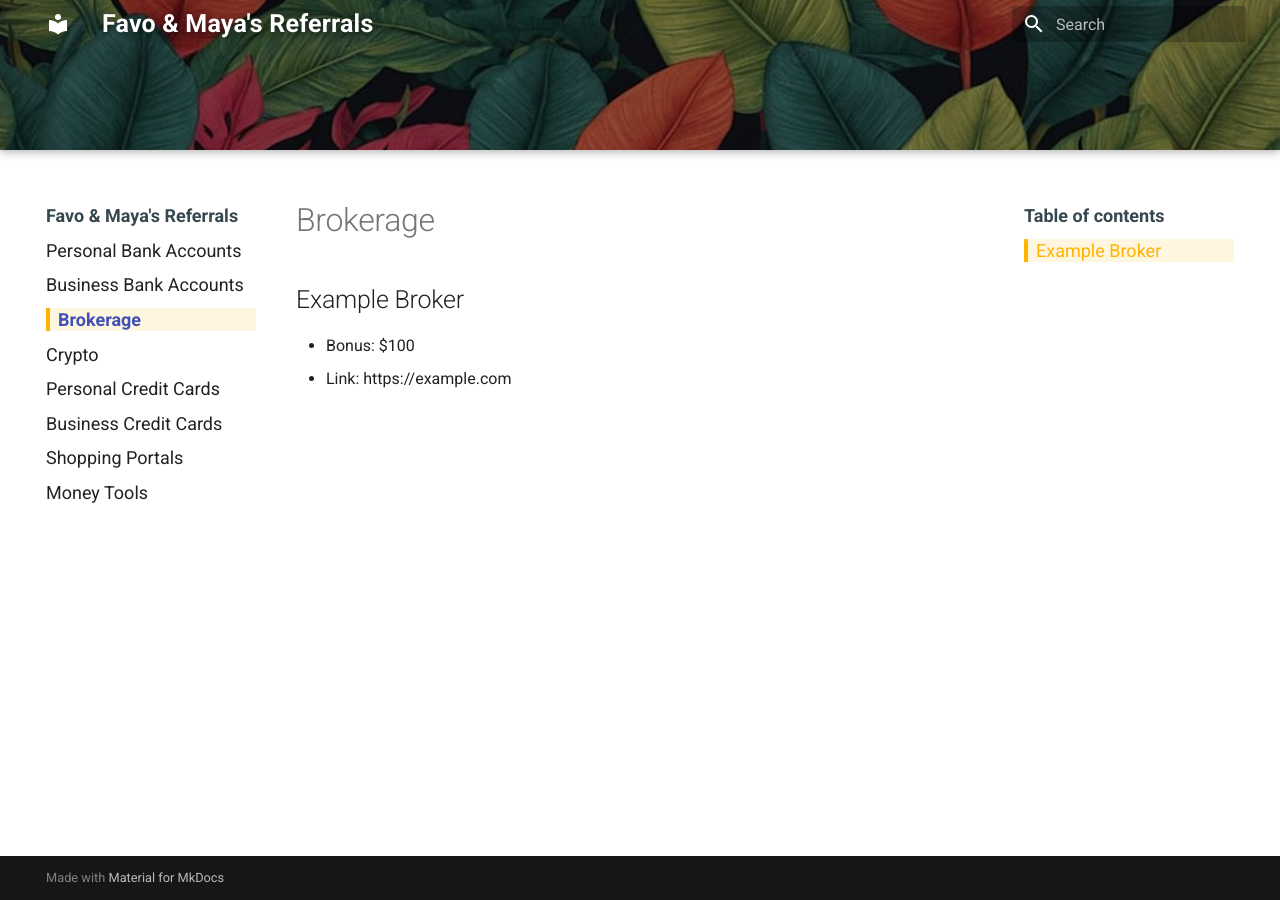
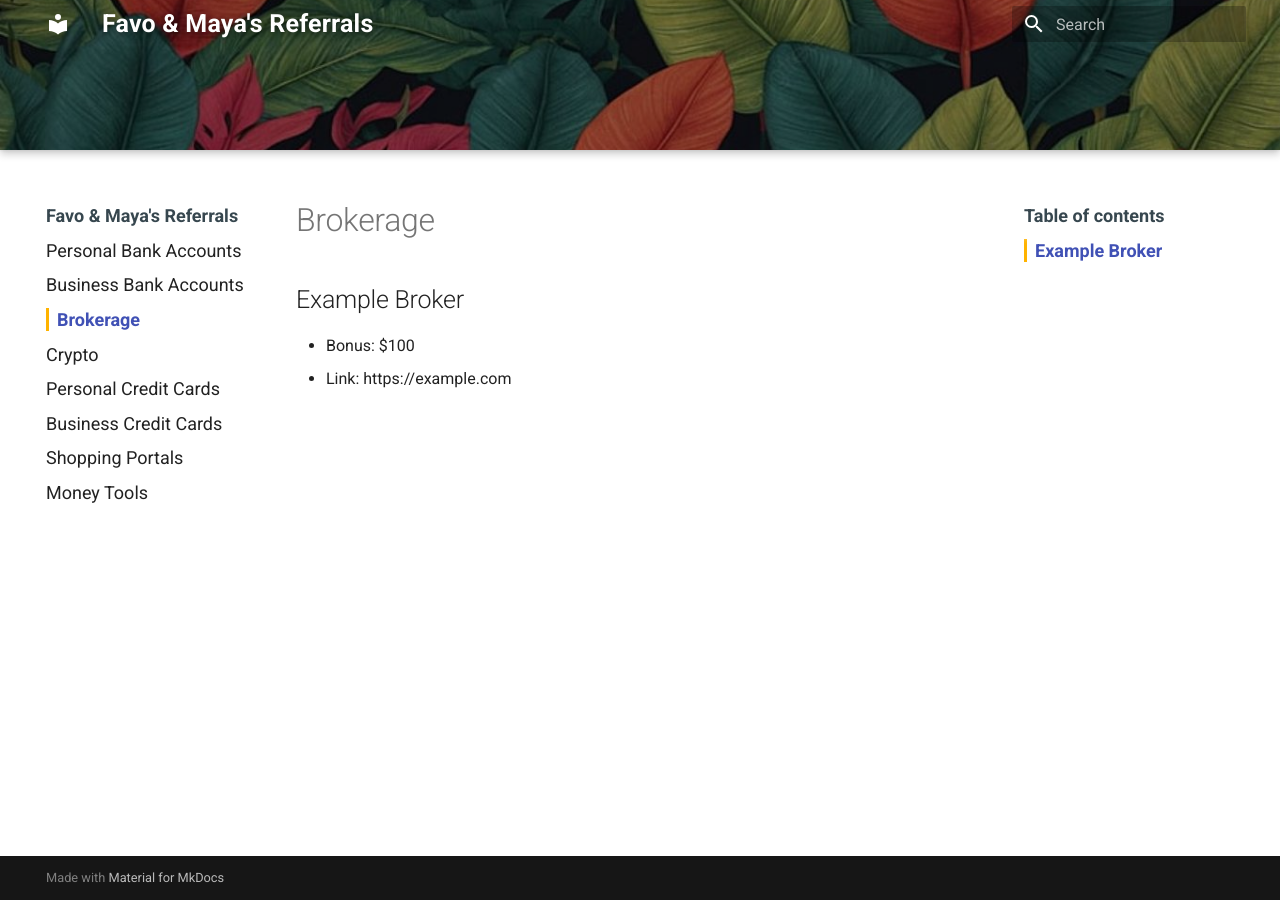
Before and after one commit to whispersofzephyr/favolinkhub-site, an MkDocs documentation site: the page built from docs/brokerage.md, in a window 1280 px wide. Built offline with MkDocs 1.6.1 and Material for MkDocs 9.7.7, drawn with Linux system fonts in a browser that asks for light colours.

Commit message:
Refactor CSS for navigation and header styles
Removed unused styles and consolidated active link styles for navigation. Updated header styles for better readability and organization.

```diff
--- a/docs/stylesheets/extra.css
+++ b/docs/stylesheets/extra.css
@@ -1,15 +1,6 @@
-/* =======================================================
-   左侧导航（主导航）
-   ======================================================= */
-
-/* 当前页面（active） */
-.md-nav__link--active {
-  font-weight: 600;
-  color: #ffb300;                 /* amber */
-  background: rgba(255, 179, 0, 0.12);
-  border-left: 4px solid #ffb300;
-  padding-left: 8px;
-}
+/* =======================
+   左侧导航（高亮更明显）
+   ======================= */
 
 /* 普通导航项 */
 .md-nav__link {
@@ -19,10 +10,17 @@
 /* hover 反馈 */
 .md-nav__link:hover {
   color: #ffb300;
-  background: rgba(255, 179, 0, 0.06);
 }
 
-/* 分类标题 */
+/* 当前页面（只保留这一套 active 样式） */
+.md-nav__link--active {
+  font-weight: 600;
+  color: #ffb300;
+  border-left: 3px solid #ffb300;
+  padding-left: 8px;
+}
+
+/* 一级分类标题 */
 .md-nav__title {
   font-weight: 600;
   font-size: 0.9rem;
@@ -30,23 +28,9 @@
 }
 
 
-/* =======================================================
-   页面内 TOC（右侧）
-   ======================================================= */
-
-.md-nav--secondary {
-  font-size: 0.85rem;
-}
-
-.md-nav--secondary .md-nav__link--active {
-  font-weight: 500;
-  color: #ffb300;
-}
-
-
-/* =======================================================
-   顶部 Banner / Header
-   ======================================================= */
+/* =======================
+   顶部 Banner（图片 + 遮罩 + 标题）
+   ======================= */
 
 .md-header {
   background-image: url("/assets/banner.jpg");
@@ -54,10 +38,10 @@
   background-position: center;
   background-repeat: no-repeat;
   min-height: 150px;
-  position: relative;
+  position: relative; /* 让 ::before 的 absolute 有参照 */
 }
 
-/* Banner 暗层（保证文字可读） */
+/* 自己加一个稳定的遮罩（提升字可读性） */
 .md-header::before {
   content: "";
   position: absolute;
@@ -66,34 +50,15 @@
   z-index: 0;
 }
 
-/* Header 内容层 */
 .md-header__inner {
   position: relative;
   z-index: 1;
 }
 
-/* 顶部标题 */
+/* 顶部标题（合并为一处） */
 .md-header__title {
   font-weight: 700;
   font-size: 1.25rem;
   letter-spacing: 0.2px;
   text-shadow: 0 2px 6px rgba(0,0,0,0.5);
 }
-
-
-/* =======================================================
-   正文阅读优化
-   ======================================================= */
-
-.md-content {
-  font-size: 0.95rem;
-  line-height: 1.65;
-}
-
-.md-content h2 {
-  margin-top: 2rem;
-}
-
-.md-content h3 {
-  margin-top: 1.4rem;
-}
```
